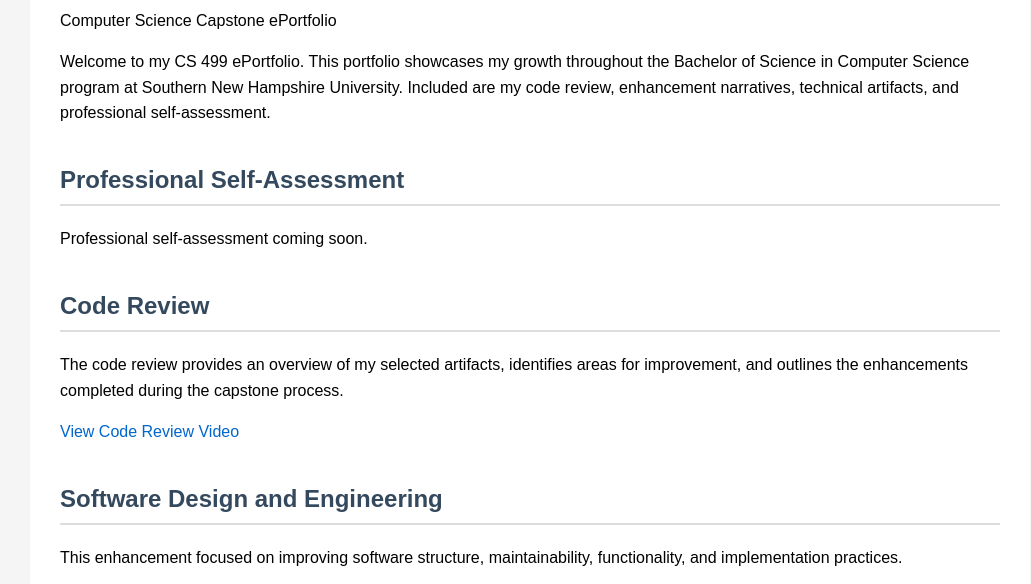
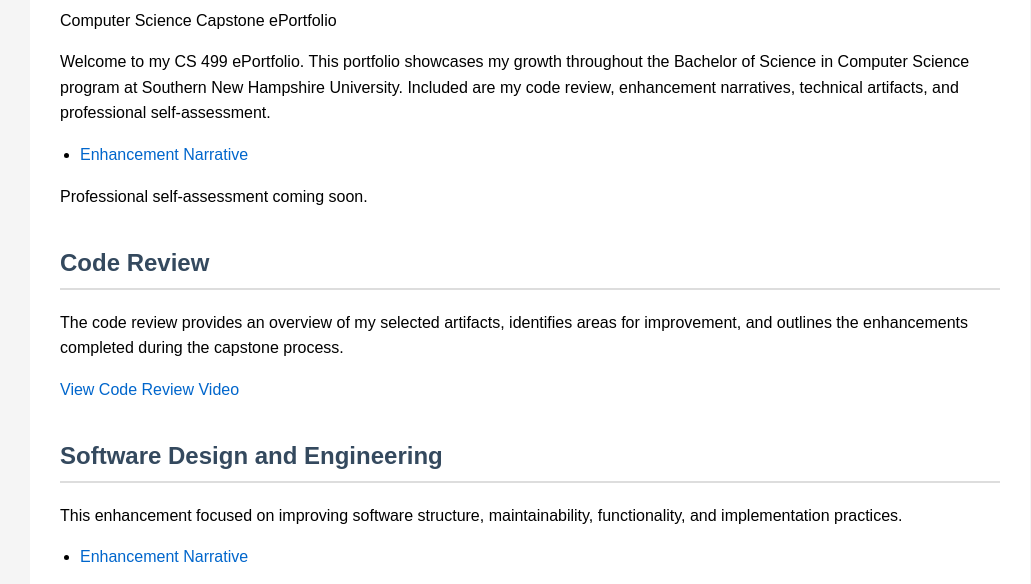
Before and after one commit to brolaire68/brolaire68.github.io, a plain HTML site: page index.html in a window 1280 px wide. Shown: the part 162-746 px from the top of the page, without its empty margins (110-1141 px from the left). Drawn offline with Linux system fonts and the light colour scheme.

Commit message:
Update index.html

```diff
--- a/index.html
+++ b/index.html
@@ -71,7 +71,13 @@
         Included are my code review, enhancement narratives, technical artifacts, and professional self-assessment.
     </p>
 
-    <h2>Professional Self-Assessment</h2>
+    <ul>
+        <li>
+            <a href="documents/Professional Self.docx">
+                Enhancement Narrative
+            </a>
+        </li>
+    </ul>
 
     <p>
         Professional self-assessment coming soon.
```
